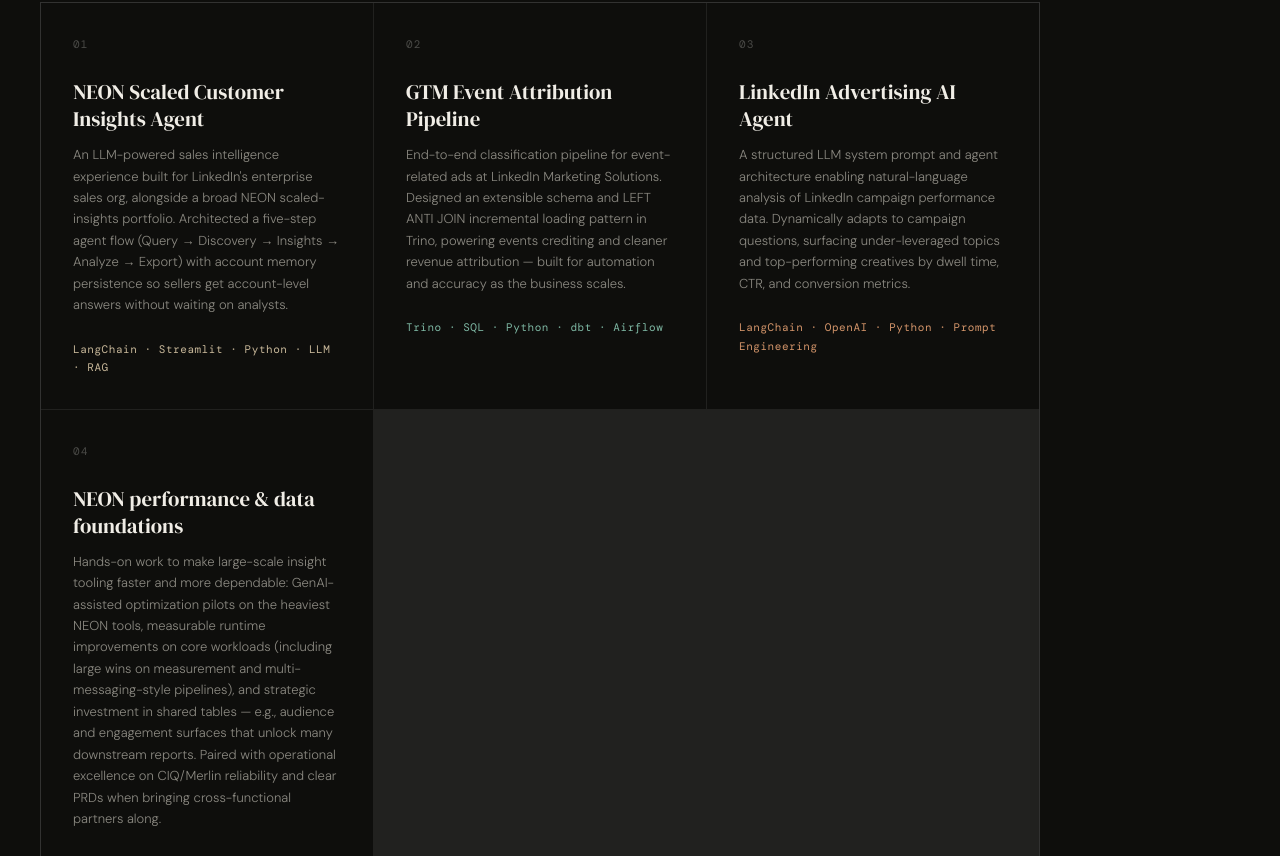
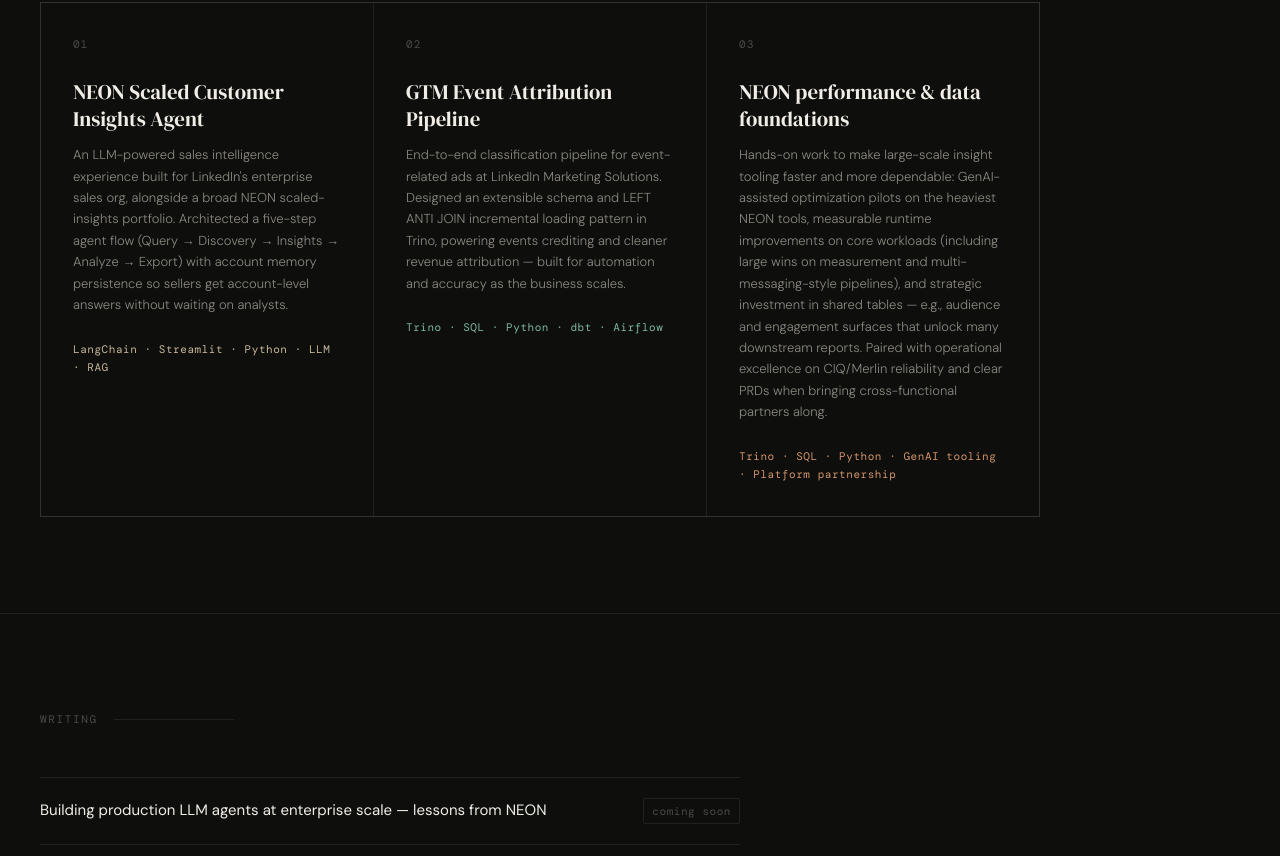
Before and after one commit to GregSpathias/website, a plain HTML site: page index.html in a window 1280 px wide. Shown: the part 3418-4274 px from the top of the page. Drawn offline with nearby package versions, Linux system fonts and the light colour scheme; a web font is replaced by a local one.

Commit message:
removing Advertising Agent project

```diff
--- a/index.html
+++ b/index.html
@@ -13,7 +13,7 @@
 <meta property="og:type" content="website">
 <meta name="twitter:card" content="summary">
 <meta name="twitter:title" content="Gregory Spathias — Staff Analytics Engineer">
-<meta name="twitter:description" content="Staff Analytics Engineer at LinkedIn — data foundations, NEON-scale tooling, LLM systems, and GTM analytics.">
+<meta name="twitter:description" content="Staff Analytics Engineer specializing in AI-powered data products, LLM agent systems, and GTM intelligence at scale.">
 <link rel="preconnect" href="https://fonts.googleapis.com">
 <link rel="preconnect" href="https://fonts.gstatic.com" crossorigin>
 <link href="https://fonts.googleapis.com/css2?family=DM+Serif+Display:ital@0;1&family=DM+Mono:wght@300;400;500&family=DM+Sans:ital,opsz,wght@0,9..40,300;0,9..40,400;0,9..40,500;1,9..40,300&display=swap" rel="stylesheet">
@@ -360,7 +360,6 @@
   .project-card:hover::before { background: var(--accent); }
   .project-card:nth-child(2):hover::before { background: var(--accent2); }
   .project-card:nth-child(3):hover::before { background: var(--accent3); }
-  .project-card:nth-child(4):hover::before { background: var(--accent); }
 
   .project-num {
     font-family: var(--mono);
@@ -390,7 +389,6 @@
   }
   .project-card:nth-child(2) .project-stack { color: var(--accent2); }
   .project-card:nth-child(3) .project-stack { color: var(--accent3); }
-  .project-card:nth-child(4) .project-stack { color: var(--accent); }
 
   /* WRITING */
   .writing-list { max-width: 700px; display: flex; flex-direction: column; gap: 0; }
@@ -607,7 +605,7 @@
       <div class="work-body">
         <div class="work-title">Staff Analytics Engineer, Marketing Solutions</div>
         <ul class="work-bullets">
-          <li>Own the analytics engineering roadmap for LMS GTM insights — scalable Spark, Airflow, and Azkaban pipelines and data models for Sales, Finance, Product, and Ops.</li>
+          <li>Own the analytics engineering roadmap for LMS GTM insights — scalable Spark and Airflow pipelines and data models for Sales, Finance, Product, and Ops.</li>
           <li>Raised platform reliability from 80% to 92% by redesigning foundational tables, optimizing pipelines, and tightening quality checks across 60+ enterprise analytics tools.</li>
           <li>Built self-serve data layers, dashboards, and automated GTM narratives used by 2,000+ internal users.</li>
           <li>Implemented a data-tiering framework with SLAs and on-call rotation for Tier-0 datasets; established canonical datasets and metric layers unifying logs, GTM, and first-party data.</li>
@@ -735,15 +733,6 @@
 
     <div class="project-card">
       <div class="project-num">03</div>
-      <div class="project-title">LinkedIn Advertising AI Agent</div>
-      <p class="project-desc">
-        A structured LLM system prompt and agent architecture enabling natural-language analysis of LinkedIn campaign performance data. Dynamically adapts to campaign questions, surfacing under-leveraged topics and top-performing creatives by dwell time, CTR, and conversion metrics.
-      </p>
-      <div class="project-stack">LangChain · OpenAI · Python · Prompt Engineering</div>
-    </div>
-
-    <div class="project-card">
-      <div class="project-num">04</div>
       <div class="project-title">NEON performance &amp; data foundations</div>
       <p class="project-desc">
         Hands-on work to make large-scale insight tooling faster and more dependable: GenAI-assisted optimization pilots on the heaviest NEON tools, measurable runtime improvements on core workloads (including large wins on measurement and multi-messaging-style pipelines), and strategic investment in shared tables — e.g., audience and engagement surfaces that unlock many downstream reports. Paired with operational excellence on CIQ/Merlin reliability and clear PRDs when bringing cross-functional partners along.
```
